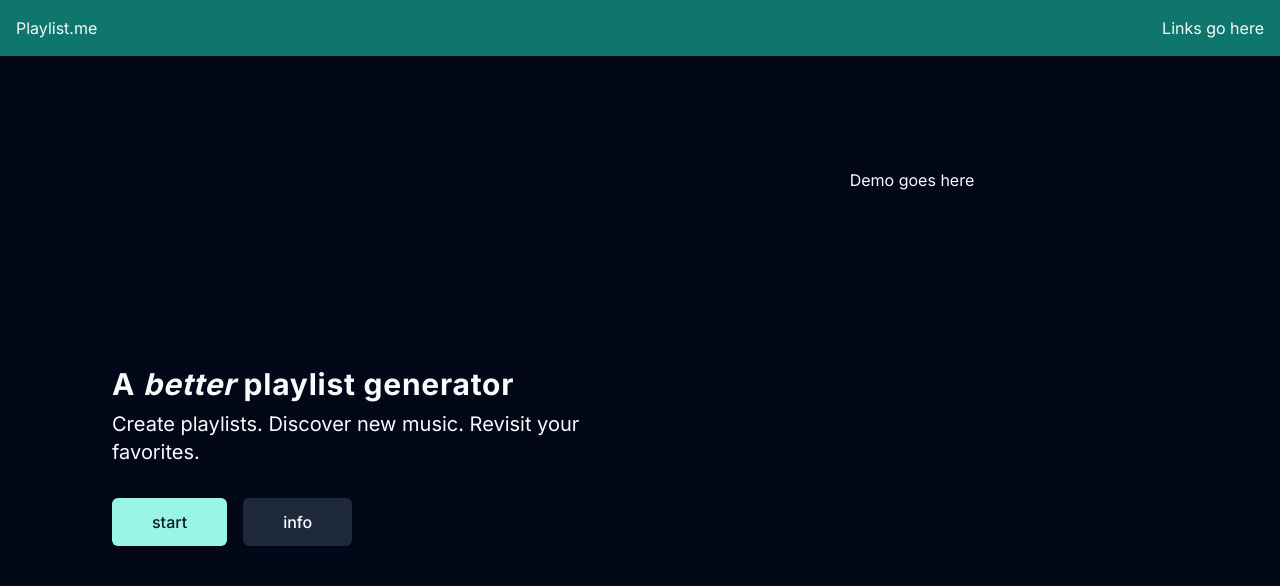
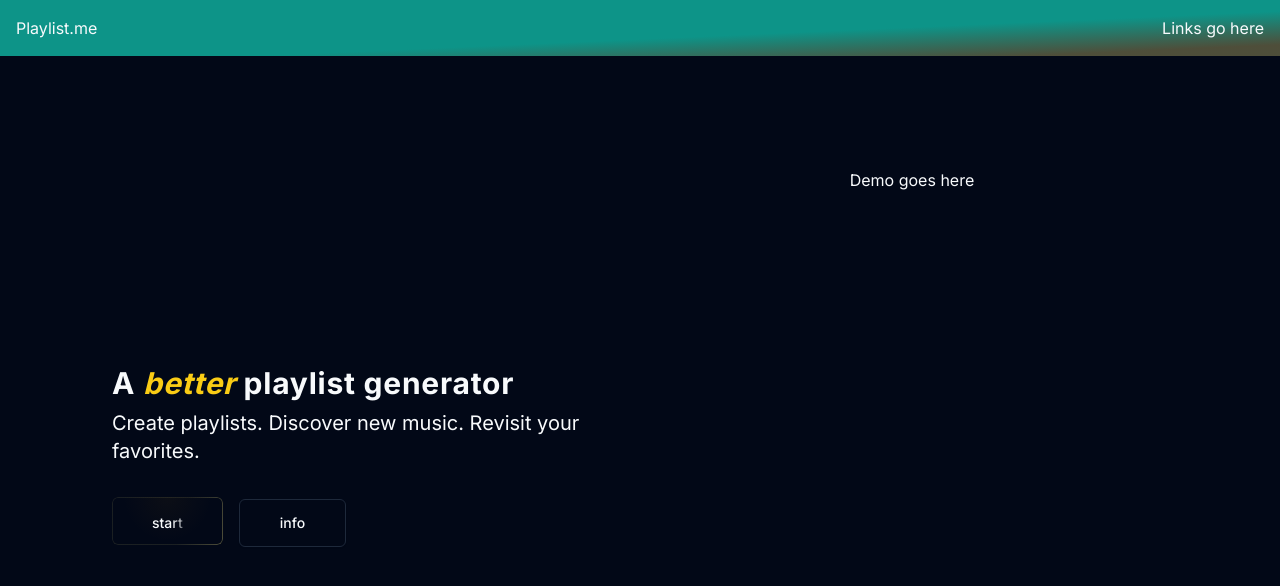
Before and after one commit to mgballou/playlist_me_2, a Next.js app: page / in a window 1280 px wide. Shown: the top 586 px of the page. Built offline with nearby package versions, Linux system fonts and the light colour scheme.

Commit message:
working shiny button, adjustments to CTA anad button variants

```diff
--- a/app/globals.css
+++ b/app/globals.css
@@ -33,6 +33,10 @@
         --ring: 222.2 84% 4.9%;
 
         --radius: 0.5rem;
+
+        --radial-gradient-background: 250, 250, 250;
+        --solid-color-background: 15, 15, 15;
+        --overlay-color: 255, 255, 255;
     }
 
     .dark {
@@ -63,6 +67,12 @@
         --border: 217.2 32.6% 17.5%;
         --input: 217.2 32.6% 17.5%;
         --ring: 212.7 26.8% 83.9%;
+
+        /* yellow-600 */
+        --radial-gradient-background: 202, 138, 4;
+        --solid-color-background: 2, 8, 23;
+        /* yellow-200 */
+        --overlay-color: 254, 240, 138;
     }
 }
 
@@ -74,3 +84,46 @@
         @apply bg-background text-foreground;
     }
 }
+
+@layer base {
+    .radial-gradient {
+        background: radial-gradient(
+                circle at 50% 0%,
+                rgba(var(--radial-gradient-background), 0.05) 0%,
+                transparent 60%
+            )
+            rgba(var(--solid-color-background), 1);
+    }
+
+    .linear-mask {
+        mask-image: linear-gradient(
+            -75deg,
+            white calc(var(--x) + 20%),
+            transparent calc(var(--x) + 30%),
+            white calc(var(--x) + 100%)
+        );
+        -webkit-mask-image: linear-gradient(
+            -75deg,
+            white calc(var(--x) + 20%),
+            transparent calc(var(--x) + 30%),
+            white calc(var(--x) + 100%)
+        );
+    }
+
+    .linear-overlay {
+        background-image: linear-gradient(
+            -75deg,
+            rgba(var(--overlay-color), 0.1) calc(var(--x) + 20%),
+            rgba(var(--overlay-color), 0.5) calc(var(--x) + 25%),
+            rgba(var(--overlay-color), 0.1) calc(var(--x) + 100%)
+        );
+        mask:
+            linear-gradient(black, black) content-box,
+            linear-gradient(black, black);
+        -webkit-mask:
+            linear-gradient(black, black) content-box,
+            linear-gradient(black, black);
+        mask-composite: exclude;
+        -webkit-mask-composite: xor;
+    }
+}
--- a/components/home/CTA.tsx
+++ b/components/home/CTA.tsx
@@ -9,14 +9,14 @@ export default function CTA() {
     return (
         <div className="my-auto w-1/2 p-4">
             <h1 className="text-3xl font-bold tracking-wide">
-                A <span className="italic">better</span> playlist generator
+                A <span className="italic text-yellow-400">better</span> playlist generator
             </h1>
             <p className="mt-2 text-xl">
                 Create playlists. Discover new music. Revisit your favorites.
             </p>
             <div className="mt-8 space-x-4">
                 <CTAButton/>
-                <Button variant={'secondary'} size={'xl'}>
+                <Button className="hover:bg-teal-200/10" variant={'outline'} size={'xl'}>
                     info
                 </Button>
             </div>
--- a/components/home/CTAButton.tsx
+++ b/components/home/CTAButton.tsx
@@ -1,10 +1,35 @@
-import { Button } from "../ui/button";
+import { Button } from '../ui/button'
 
+export default function CTAButton() {
+    return (
+        <Button
+            initial={{ '--x': '100%', scale: 1 } as any}
+            animate={{ '--x': '-100%' } as any}
+            whileTap={{ scale: 0.92 }}
+            transition={{
+                repeat: Infinity,
+                repeatType: 'loop',
+                repeatDelay: 1,
+                type: 'spring',
+                stiffness: 20,
+                damping: 15,
+                mass: 2,
+                scale: {
+                    type: 'spring',
+                    stiffness: 10,
+                    damping: 5,
+                    mass: 0.1,
+                },
+            }}
 
-export default function CTAButton(){
-    return (
-        <Button size="xl" className="bg-teal-200 text-primary-foreground shadow hover:bg-teal-200/90">
-            start
+            size="xl"
+            className="radial-gradient relative hover:bg-teal-200/10"
+            variant={'ghost'}
+        >
+            <span className="linear-mask relative block h-full w-full">
+                start
+            </span>
+            <span className="linear-overlay absolute inset-0 block rounded-md p-px" />
         </Button>
     )
 }
--- a/components/shared/Header.tsx
+++ b/components/shared/Header.tsx
@@ -1,6 +1,6 @@
 export default function Header() {
     return (
-        <div className="flex min-h-12 w-full flex-row justify-between bg-teal-700 p-4">
+        <div className="flex min-h-12 w-full flex-row justify-between bg-gradient-to-br from-teal-600 from-60% to-yellow-200/30 to-90% p-4">
             <p>Playlist.me</p>
             <nav>Links go here</nav>
         </div>
--- a/components/ui/button.tsx
+++ b/components/ui/button.tsx
@@ -28,7 +28,7 @@ const buttonVariants = cva(
                 default: 'h-9 px-4 py-2',
                 sm: 'h-8 rounded-md px-3 text-xs',
                 lg: 'h-10 rounded-md px-8',
-                xl: 'h-12 rounded-md px-10 py-4 text-md',
+                xl: 'h-12 rounded-md px-10 py-4',
                 icon: 'h-9 w-9',
             },
         },
```
